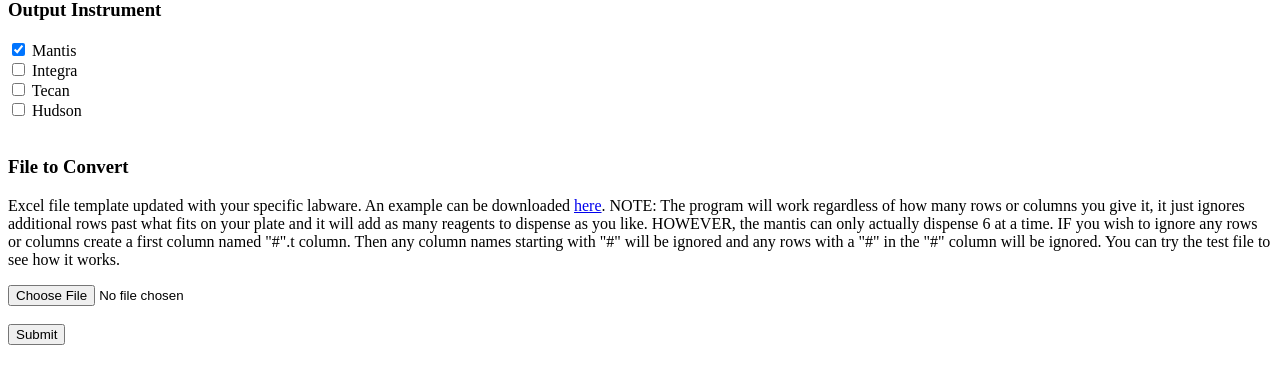
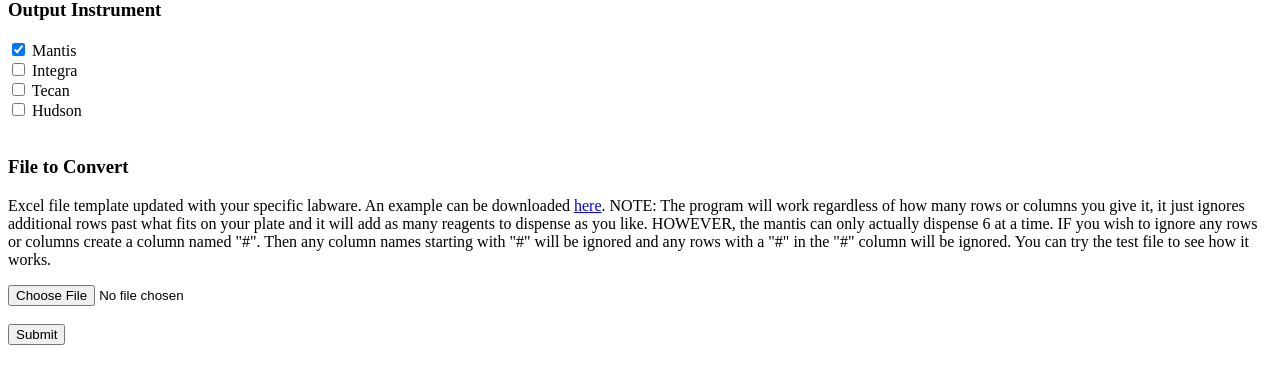
Before and after one commit to JMante1/Labware-Definer, a Flask app: page /labware-upload in a window 1280 px wide. Shown: the part 127-511 px from the top of the page. Run offline with Flask 3, Linux system fonts and the light colour scheme; parts of the project's set-up code (start-up, migrations or seed data) failed here and were passed over.

Commit message:
Update labware_upload.html
fix typo template

```diff
--- a/templates/labware_upload.html
+++ b/templates/labware_upload.html
@@ -41,7 +41,7 @@
             it just ignores additional rows past what fits on your plate and it will
             add as many reagents to dispense as you like. HOWEVER, the mantis
             can only actually dispense 6 at a time. IF you wish to ignore any rows
-            or columns create a first column named "#".t column.  Then any column names starting
+            or columns create a column named "#".  Then any column names starting
             with "#" will be ignored and any rows with a "#" in the "#" column will
             be ignored. You can try the test file to see how it works.</p>
          <input type = "file" name = "experiment_file" accept=".xlsx, .csv"/><br>
```
